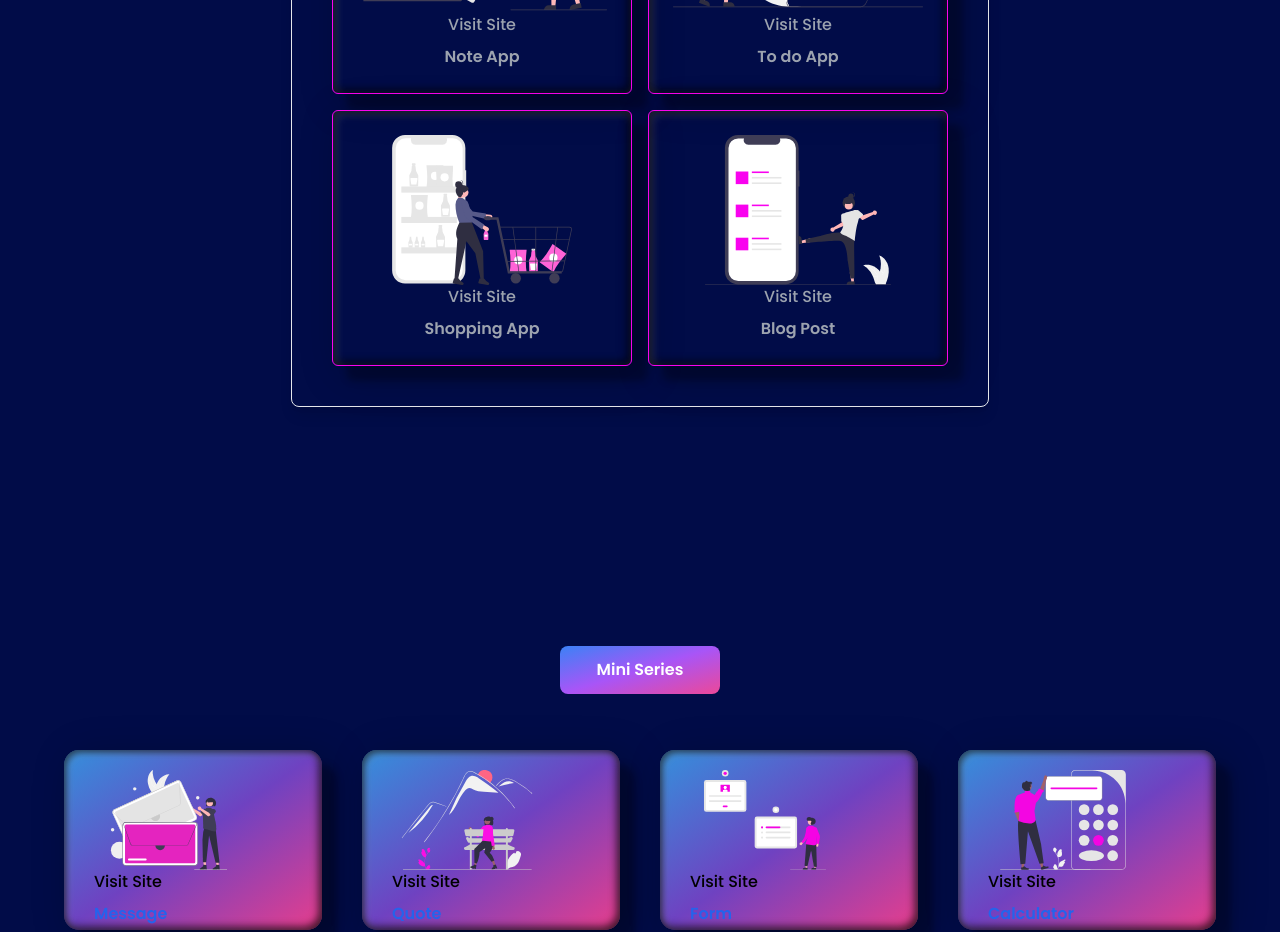
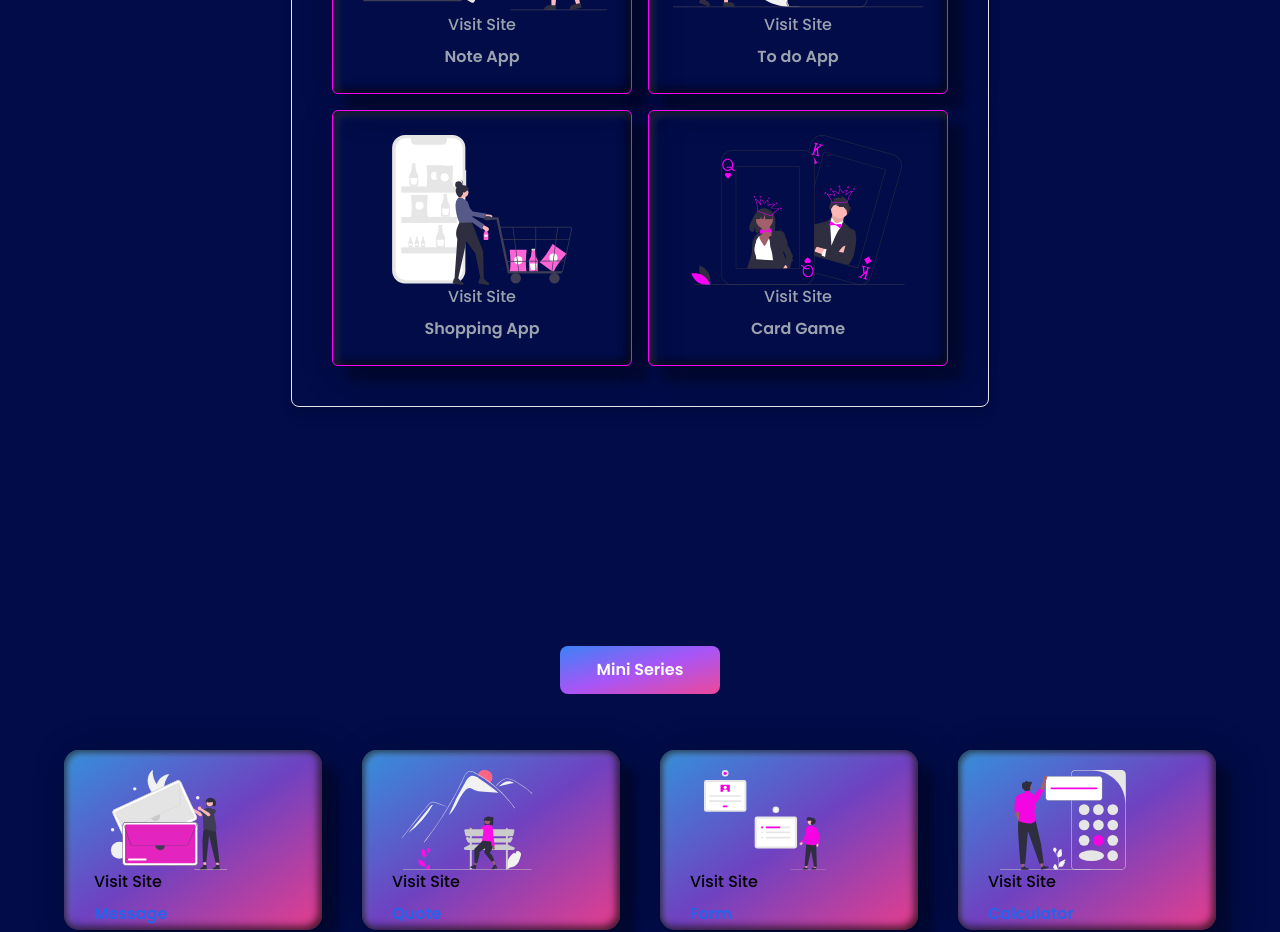
Before and after one commit to Nwakaego-Ego/Portfolio, a Next.js app: page / in a window 1280 px wide. Shown: the part 1440-2372 px from the top of the page. Built offline with nearby package versions, Linux system fonts and the light colour scheme.

Commit message:
i added the  memory game to the project

```diff
--- a/src/app/components/Projects/project.js
+++ b/src/app/components/Projects/project.js
@@ -19,9 +19,9 @@ const projects = () => {
       task: "Shopping App",
     },
     {
-      image: "/blog.svg",
-      href: "https://ego.hashnode.dev/?source=top_nav_blog_home",
-      task: "Blog Post",
+      image: "/card.svg",
+      href: "https://memory-game-mu-sable.vercel.app/",
+      task: "Card Game",
     },
   ];
 
```
Also changed, not shown: public/card.svg (added).
